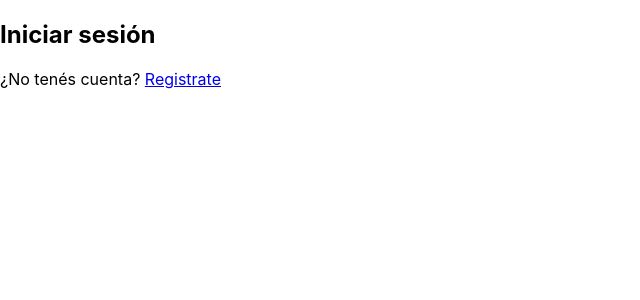
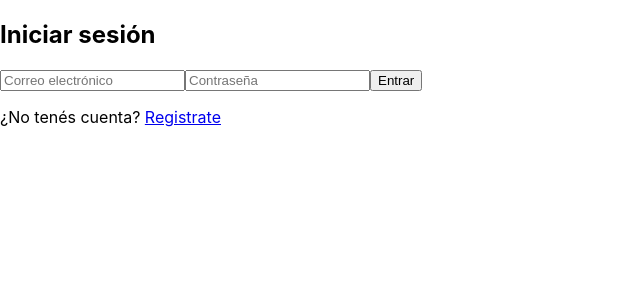
Before and after one commit to ortizpy/metrapp, a React (Create React App) app in the folder metrapp_frontend/: page / in a window 1280 px wide. Shown: the top 300 px of the page, without its empty margins (0-640 px from the left). Built offline with nearby package versions, Linux system fonts and the light colour scheme.

Commit message:
Mejorando el Login

```diff
--- a/metrapp_frontend/src/components/Login.jsx
+++ b/metrapp_frontend/src/components/Login.jsx
@@ -1,11 +1,57 @@
-import { Link } from 'react-router-dom';
+import { useState } from "react";
+import { useNavigate } from "react-router-dom";
 
 export default function Login() {
+  const [email, setEmail] = useState('');
+  const [password, setPassword] = useState('');
+  const [error, setError] = useState('');
+  const navigate = useNavigate();
+
+  const handleSubmit = async (e) => {
+    e.preventDefault();
+
+    const formData = new URLSearchParams();
+    formData.append('username', email);  // Django espera "username"
+    formData.append('password', password);
+
+    const response = await fetch('https://metrapp.onrender.com/accounts/login/', {
+      method: 'POST',
+      headers: {
+        'Content-Type': 'application/x-www-form-urlencoded'
+      },
+      body: formData,
+      credentials: 'include'  // Para que Django cree cookie de sesión
+    });
+
+    if (response.ok) {
+      navigate('/dashboard');
+    } else {
+      setError('Correo o contraseña inválidos');
+    }
+  };
+
   return (
     <div>
       <h2>Iniciar sesión</h2>
-      {/* Formulario vendrá después */}
-      <p>¿No tenés cuenta? <Link to="/registro">Registrate</Link></p>
+      <form onSubmit={handleSubmit}>
+        <input
+          type="email"
+          placeholder="Correo electrónico"
+          value={email}
+          onChange={(e) => setEmail(e.target.value)}
+          required
+        />
+        <input
+          type="password"
+          placeholder="Contraseña"
+          value={password}
+          onChange={(e) => setPassword(e.target.value)}
+          required
+        />
+        <button type="submit">Entrar</button>
+      </form>
+      {error && <p style={{ color: 'red' }}>{error}</p>}
+      <p>¿No tenés cuenta? <a href="/registro">Registrate</a></p>
     </div>
   );
 }
```
